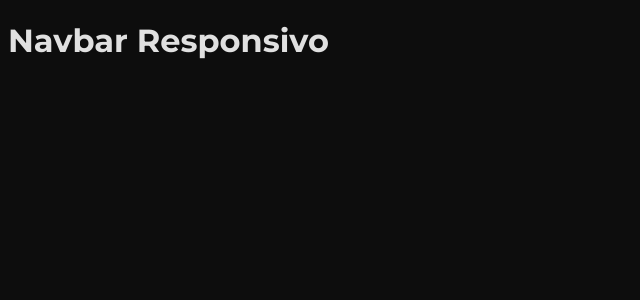
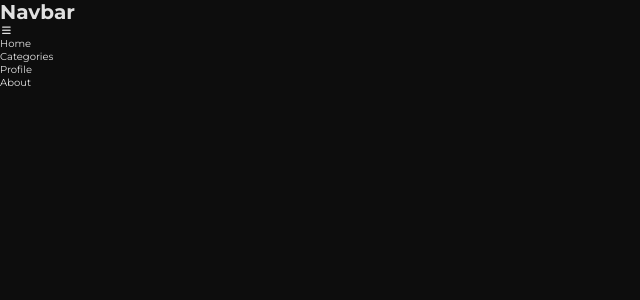
Before and after one commit to frontenddiego2d16/navbar-tutorial, a React (Vite) app: page / in a window 1280 px wide. Shown: the top 300 px of the page, without its empty margins (0-640 px from the left). Built offline with nearby package versions, Linux system fonts and the light colour scheme.

Commit message:
chore-style: estructutra del navbar agregando cdnjs & estilos globales,

```diff
--- a/index.html
+++ b/index.html
@@ -4,6 +4,9 @@
     <meta charset="UTF-8" />
     <link rel="icon" type="image/svg+xml" href="/favicon.svg" />
     <meta name="viewport" content="width=device-width, initial-scale=1.0" />
+
+    <link rel="stylesheet" href="https://cdnjs.cloudflare.com/ajax/libs/font-awesome/7.0.1/css/all.min.css" integrity="sha512-2SwdPD6INVrV/lHTZbO2nodKhrnDdJK9/kg2XD1r9uGqPo1cUbujc+IYdlYdEErWNu69gVcYgdxlmVmzTWnetw==" crossorigin="anonymous" referrerpolicy="no-referrer" />
+
     <title>navbar</title>
   </head>
   <body>
--- a/src/App.jsx
+++ b/src/App.jsx
@@ -1,7 +1,22 @@
 function App() {
 
   return (
-    <h1>Navbar Responsivo</h1>
+    <header>
+      <h1>Navbar</h1>
+
+      <nav>
+        <div>
+          <i class="fa-solid fa-bars"></i>
+        </div>
+
+        <ul>
+          <li>Home</li>
+          <li>Categories</li>
+          <li>Profile</li>
+          <li>About</li>
+        </ul>
+      </nav>
+    </header>
   )
 }
 
--- a/src/index.css
+++ b/src/index.css
@@ -15,6 +15,16 @@
   --color-alert: #FF3131;
 }
 
+* {
+  margin: 0;
+  padding: 0;
+  box-sizing: content-box;
+}
+
+html {
+  font-size: 62.5%;
+}
+
 body {
   background: var(--color-bg);
   color: var(--color-text);
```
